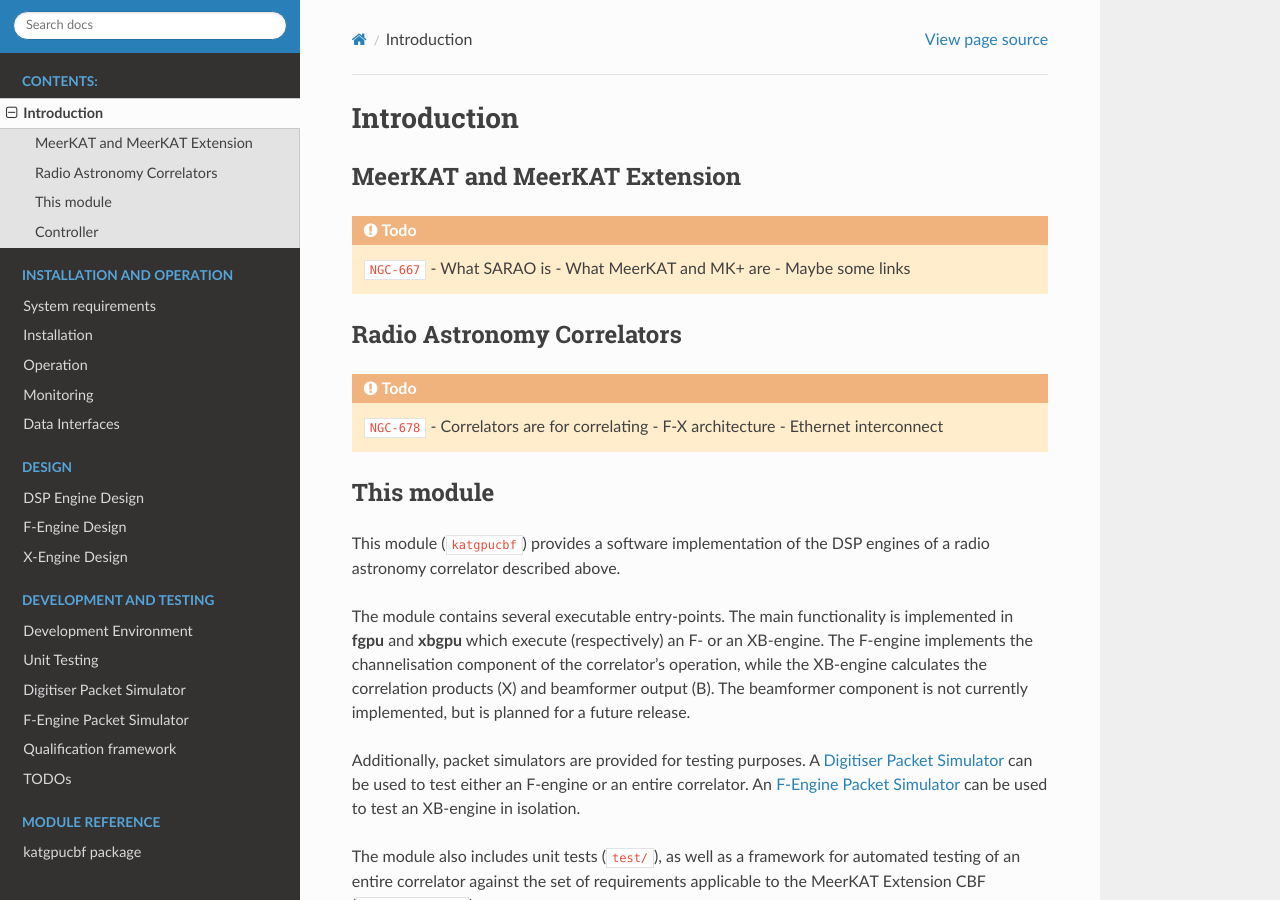
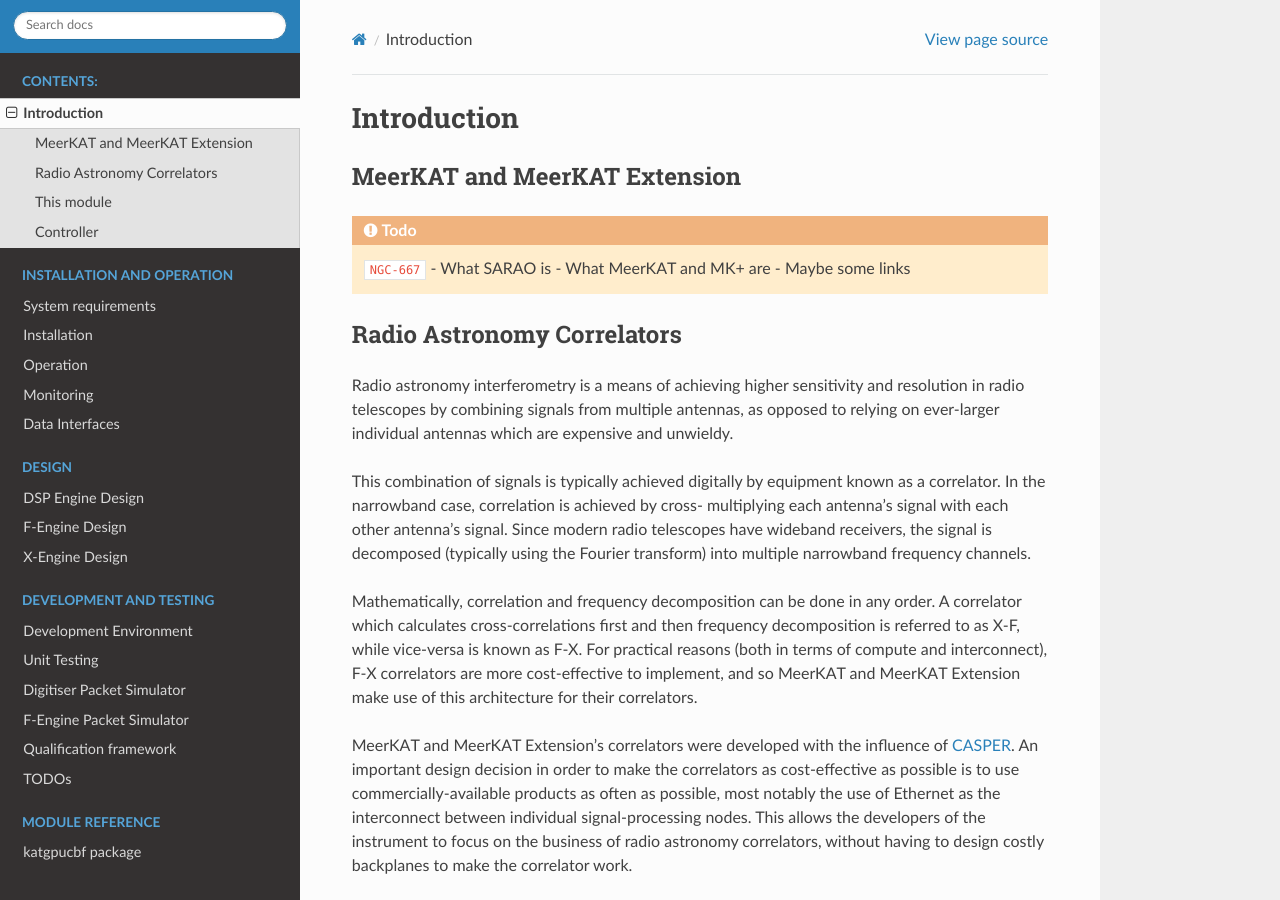
Before and after one commit to ska-sa/katgpucbf, a Sphinx documentation site: the page built from doc/introduction.rst, in a window 1280 px wide and 900 px high. Built offline with Sphinx 7.4.7 and the Read the Docs theme 2.0.0, drawn with Linux system fonts in a browser that asks for light colours; formulas are drawn with MathJax 3; the version number could not be read and is left out.

Commit message:
Add section describing radio astronomy correlators
Closes NGC-678

```diff
--- a/doc/introduction.rst
+++ b/doc/introduction.rst
@@ -14,10 +14,33 @@
 Radio Astronomy Correlators
 ---------------------------
 
-.. todo::  ``NGC-678``
-    - Correlators are for correlating
-    - F-X architecture
-    - Ethernet interconnect
+Radio astronomy interferometry is a means of achieving higher sensitivity and
+resolution in radio telescopes by combining signals from multiple antennas,
+as opposed to relying on ever-larger individual antennas which are expensive
+and unwieldy.
+
+This combination of signals is typically achieved digitally by equipment known
+as a correlator. In the narrowband case, correlation is achieved by cross-
+multiplying each antenna's signal with each other antenna's signal. Since modern
+radio telescopes have wideband receivers, the signal is decomposed (typically
+using the Fourier transform) into multiple narrowband frequency channels.
+
+Mathematically, correlation and frequency decomposition can be done in any
+order. A correlator which calculates cross-correlations first and then frequency
+decomposition is referred to as X-F, while vice-versa is known as F-X. For
+practical reasons (both in terms of compute and interconnect), F-X correlators
+are more cost-effective to implement, and so MeerKAT and MeerKAT Extension make
+use of this architecture for their correlators.
+
+MeerKAT and MeerKAT Extension's correlators were developed with the influence
+of `CASPER`_. An important design decision in order to make the correlators as
+cost-effective as possible is to use commercially-available products as often
+as possible, most notably the use of Ethernet as the interconnect between
+individual signal-processing nodes. This allows the developers of the instrument
+to focus on the business of radio astronomy correlators, without having to
+design costly backplanes to make the correlator work.
+
+.. _CASPER: https://casper.berkeley.edu/
 
 
 
```
